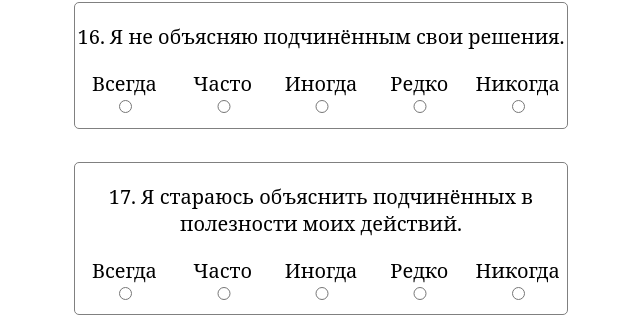
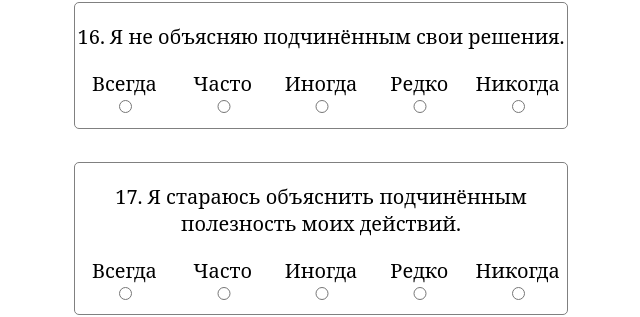
Before and after one commit to botalovv/socialResearch, a React (Vite) app: page / in a window 1280 px wide. Shown: the part 3042-3359 px from the top of the page, without its empty margins (319-959 px from the left). Built offline with nearby package versions, Linux system fonts and the light colour scheme.

Commit message:
Fixing question and styles

```diff
--- a/src/App.css
+++ b/src/App.css
@@ -75,7 +75,7 @@ body {
   outline-color: red !important;
 }
 
-@media (max-width: 1320px) {
+@media (max-width: 1600px) {
   .reflexivity {
     flex-direction: column;
     align-items: center;
--- a/src/App.jsx
+++ b/src/App.jsx
@@ -54,7 +54,7 @@ function App() {
     "14. Я способствую нововведениям в коллективе.",
     "15. Я тщательно планирую работу коллектива.",
     "16. Я не объясняю подчинённым свои решения.",
-    "17. Я стараюсь объяснить подчинённых в полезности моих действий.",
+    "17. Я стараюсь объяснить подчинённым полезность моих действий.",
     "18. Я предоставляю подчинённым возможность устанавливать свой режим работы.",
   ]);
 
```
